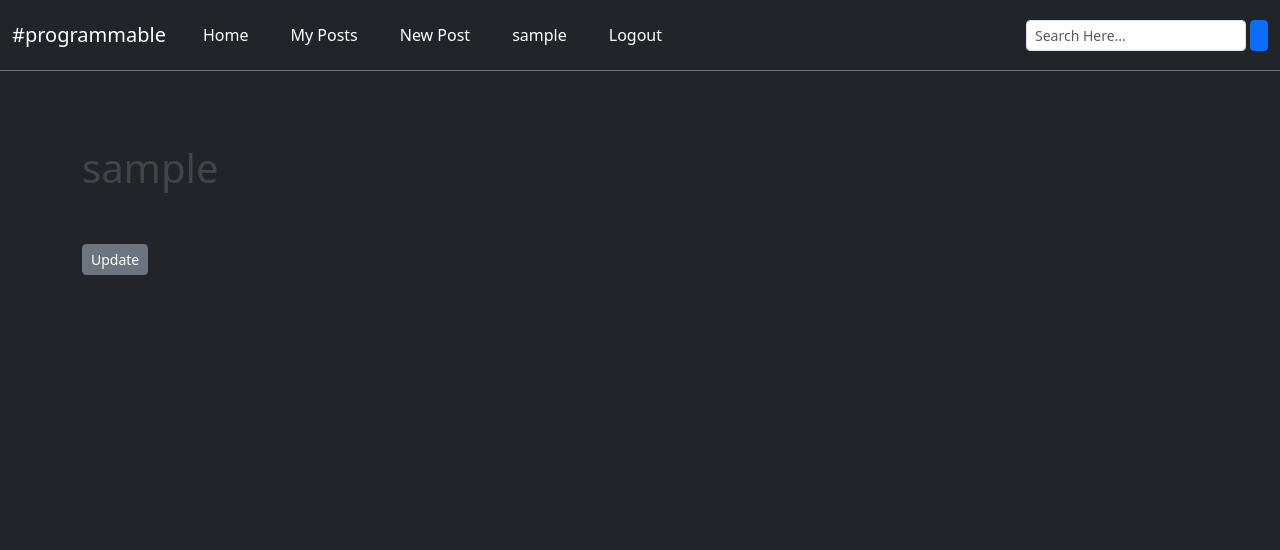
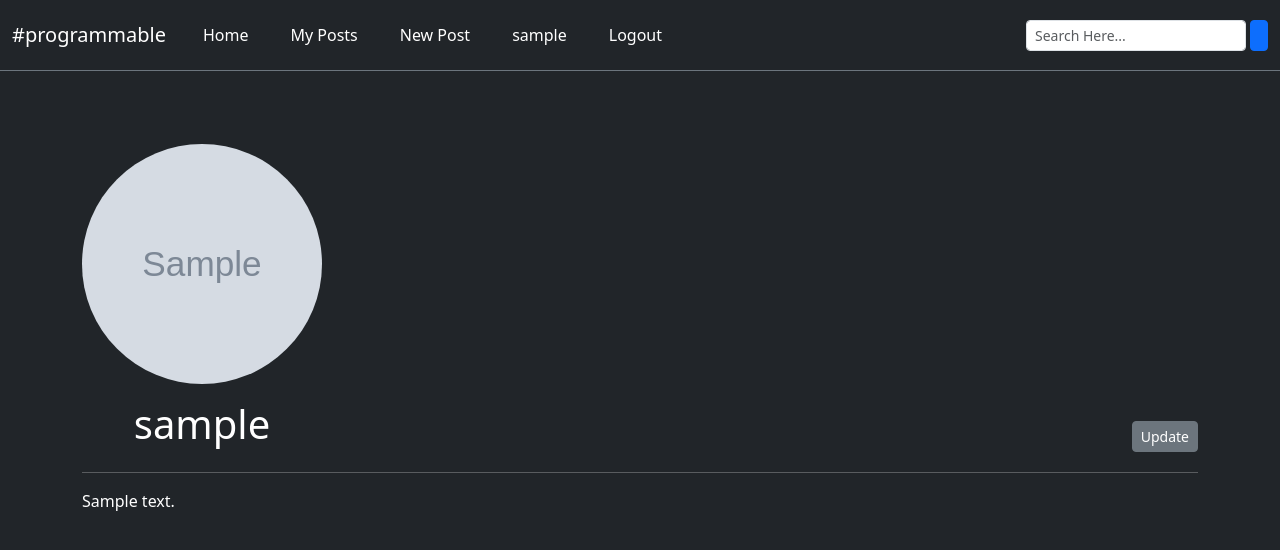
Before and after one commit to zFl4wless/26-sommercamp-social-media-app, a Django app: a page that uses templates/users/profile_page.html in a window 1280 px wide. Shown: the top 550 px of the page. Run offline with Django 4.2, Linux system fonts and the light colour scheme; a user stored in the database is signed in; tables that the repository leaves empty hold one stand-in row (values such as "Sample post"); grey boxes marked "Sample" are stand-in pictures; some libraries are stand-ins or nearby versions.

Commit message:
feat: adds profile picture

```diff
--- a/templates/blog/post.html
+++ b/templates/blog/post.html
@@ -24,7 +24,7 @@
 
             <h2>{{ post.title }}</h2>
             <p class="article-content">{{ post.content }}</p>
-            <img src="/media/{{ post.image }}" alt="{{ post.image }}">
+            <img src="/media/uploads/{{ post.image }}" alt="{{ post.image }}">
 
             <hr/>
 
--- a/templates/users/profile_page.html
+++ b/templates/users/profile_page.html
@@ -2,14 +2,20 @@
 
 {% block content %}
     <div class="py-5">
-        <h1>{{ profile.user.username }}</h1>
-        <p>
-            {{ profile.bio }}
-        </p>
+    <div class="d-flex align-items-end justify-content-between">
+    <div class="d-inline-flex flex-column align-items-center">
+        <img width="240px" height="240px" class="rounded-circle" src="{{ user.profile.image.url }}">
+        <h1 class="text-white mt-3" >{{ profile.user.username }}</h1>
+    </div>
         {% if profile.user == user %}
             <div>
                 <a class="btn btn-secondary btn-sm mt-1 mb-1" href="{% url 'profile-update' %}">Update</a>
             </div>
         {% endif %}
     </div>
+        <hr class="text-white">
+        <p class="text-white">
+            {{ profile.bio }}
+        </p>
+    </div>
 {% endblock %}
--- a/users/models.py
+++ b/users/models.py
@@ -1,7 +1,19 @@
+from PIL import Image
 from django.contrib.auth.models import User
 from django.db import models
 
 
 class Profile(models.Model):
+    image = models.ImageField(default='default.jpg', upload_to="uploads")
     bio = models.TextField()
     user = models.OneToOneField(User, on_delete=models.CASCADE)
+
+    def save(self, *args, **kwargs):
+        super(Profile, self).save(*args, **kwargs)
+
+        img = Image.open(self.image.path)
+
+        if img.height > 300 or img.width > 300:
+            output_size = (300, 300)
+            img.thumbnail(output_size)
+            img.save(self.image.path)
--- a/users/urls.py
+++ b/users/urls.py
@@ -8,5 +8,5 @@ urlpatterns = [
     path('logout/', auth_views.LogoutView.as_view(template_name='users/logout.html'), name='logout'),
     path('register/', user_views.register, name='register'),
     path('profile/<str:username>', user_views.view_user, name='user-profile'),
-    path('profile', user_views.update_profile, name='profile-update')
+    path('profile/', user_views.update_profile, name='profile-update')
 ]
--- a/users/views.py
+++ b/users/views.py
@@ -36,7 +36,7 @@ def view_user(request, username: str):
 def update_profile(request):
     if request.method == 'POST':
         user_form = UserForm(request.POST, instance=request.user)
-        profile_form = ProfileForm(request.POST, instance=request.user.profile)
+        profile_form = ProfileForm(request.POST, request.FILES, instance=request.user.profile)
         if user_form.is_valid() and profile_form.is_valid():
             user_form.save()
             profile_form.save()
@@ -71,7 +71,7 @@ def update_profile(request):
 class ProfileForm(forms.ModelForm):
     class Meta:
         model = Profile
-        fields = ['bio']
+        fields = ['bio', 'image']
 
 
 class UserForm(forms.ModelForm):
```
Also changed, not shown: templates/users/profile_form.html (+3 -4 lines), blog/migrations/0003_alter_post_content_alter_post_image.py (added), users/migrations/0003_profile_profile_pic.py (added), users/migrations/0004_rename_profile_pic_profile_image.py (added), users/migrations/0005_alter_profile_image.py (added), users/migrations/0006_alter_profile_image.py (added).
